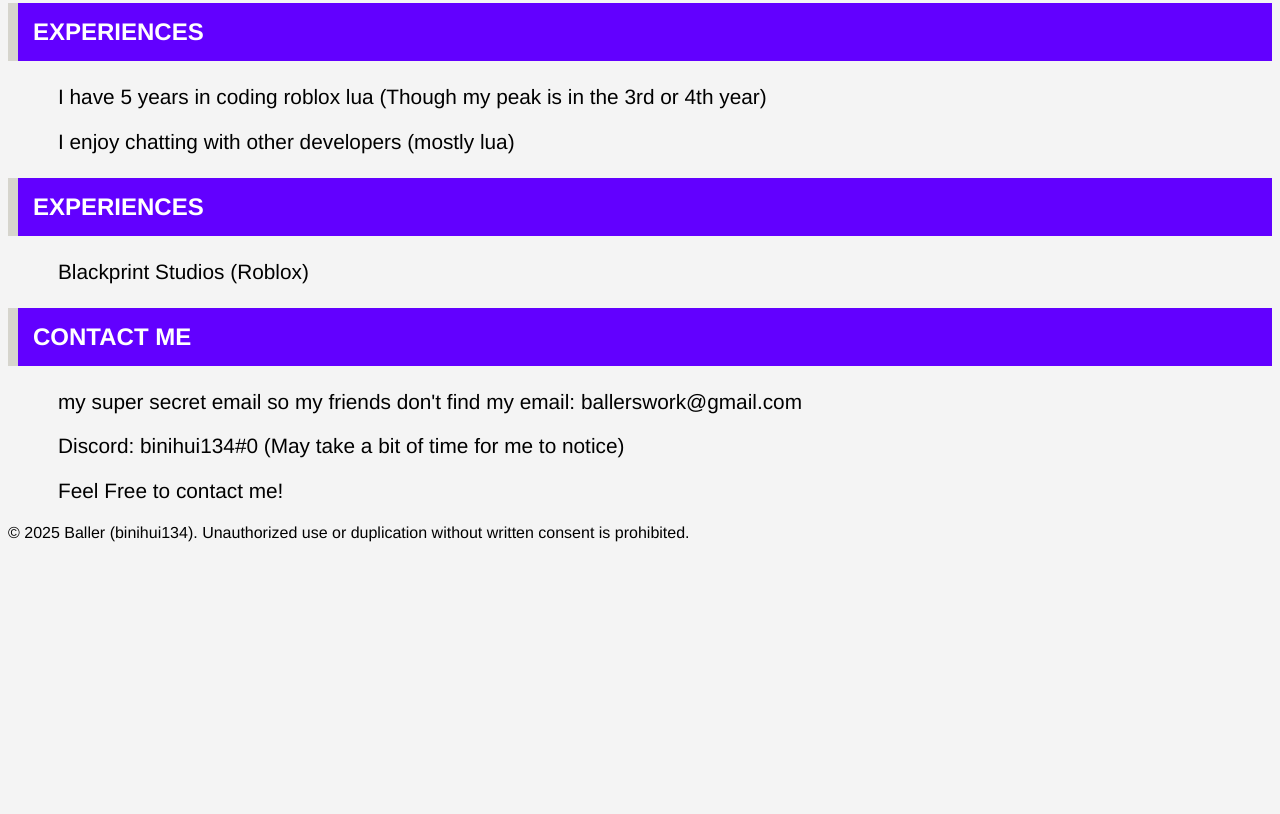
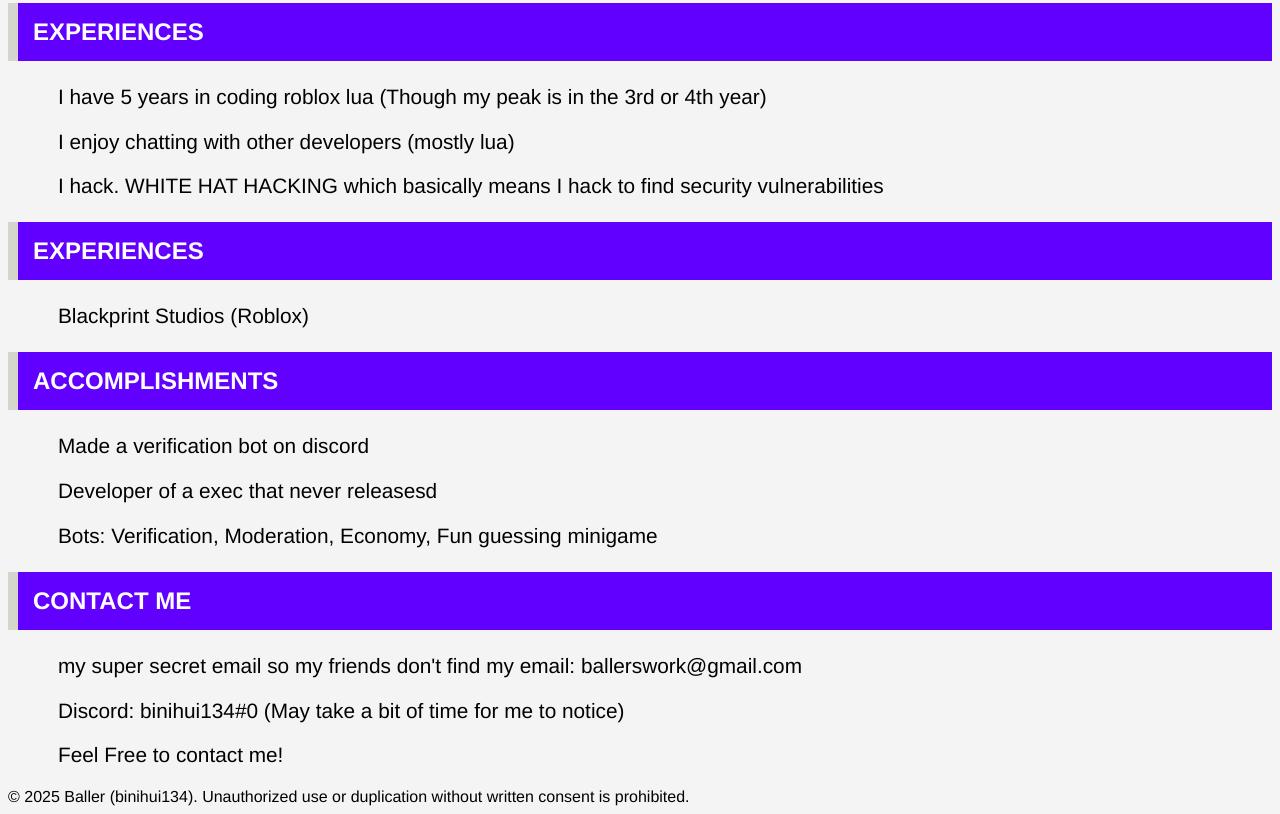
Before and after one commit to binihui134/portfolio, a plain HTML site: page index.html in a window 1280 px wide. Shown: the part 1017-1831 px from the top of the page. Before the commit the page ends 1567 px from the top, so only its background shows below. Drawn offline with Linux system fonts and the light colour scheme.

Commit message:
updated index and pfp

```diff
--- a/index.html
+++ b/index.html
@@ -136,11 +136,18 @@
    </h3>
   <p>I have 5 years in coding roblox lua (Though my peak is in the 3rd or 4th year)</p>
   <p>I enjoy chatting with other developers (mostly lua)</p>
+  <p>I hack. WHITE HAT HACKING which basically means I hack to find security vulnerabilities</p>
 
   <h3>
     EXPERIENCES
   </h3>
  <p>Blackprint Studios (Roblox)</p>
+ <h3>
+  ACCOMPLISHMENTS
+</h3>
+<p>Made a verification bot on discord</p>
+<p>Developer of a exec that never releasesd</p>
+<p>Bots: Verification, Moderation, Economy, Fun guessing minigame</p>
  <h3>
   CONTACT ME
 </h3>
```
Also changed, not shown: pfp.png, 1 other file.
